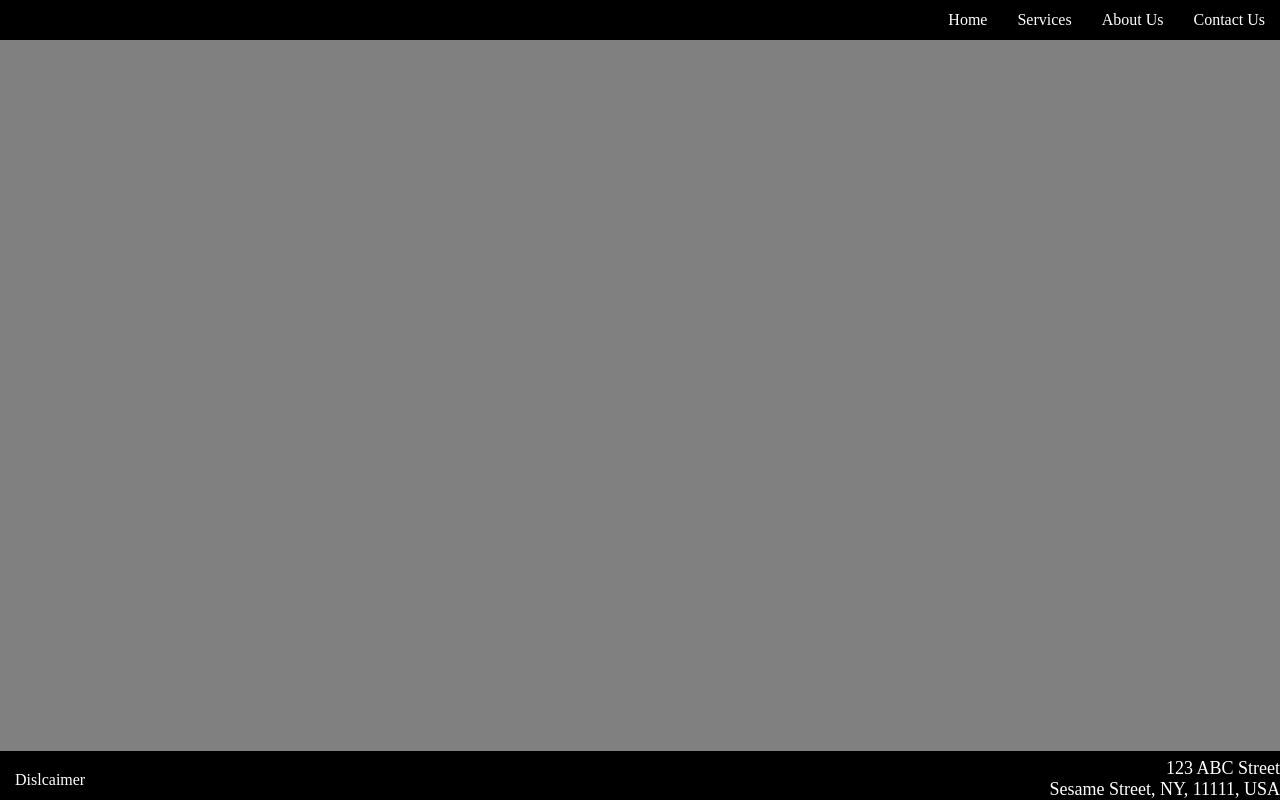
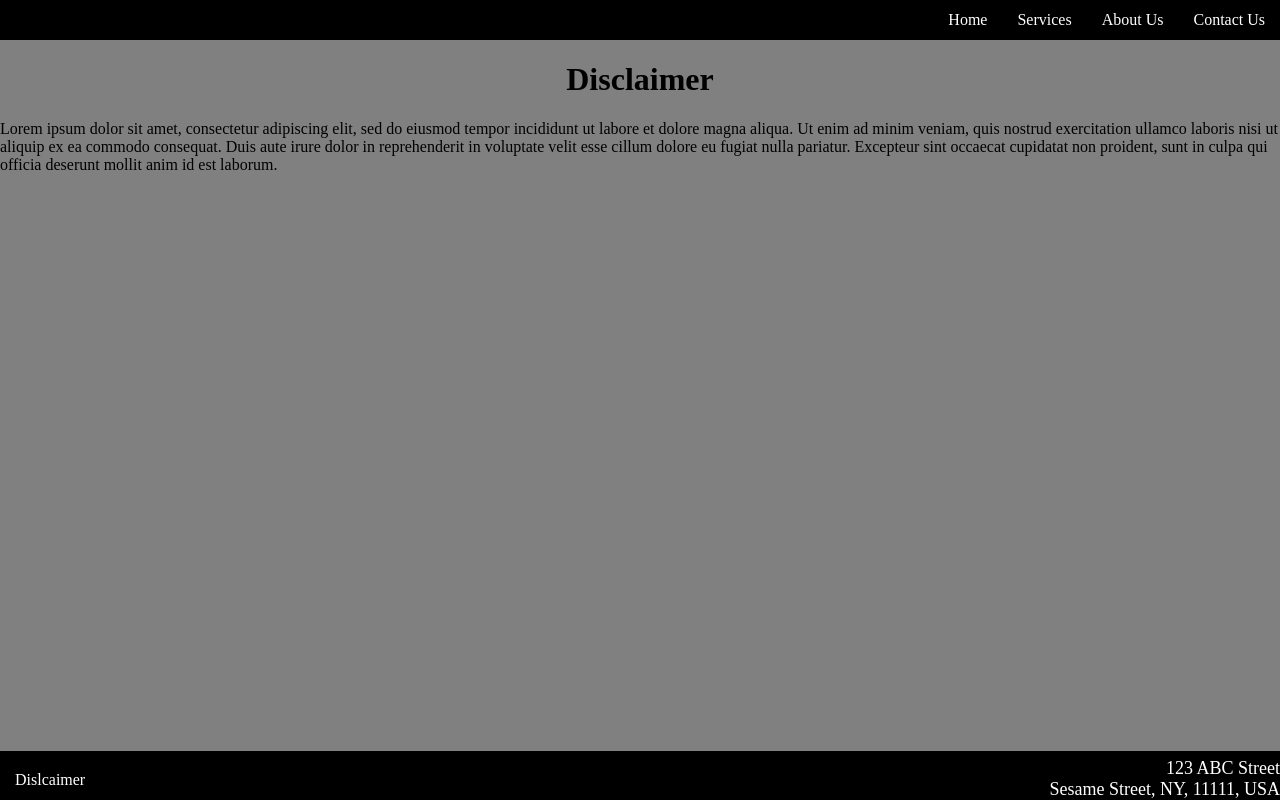
Before and after one commit to DBorhara/AcuityRiskManagement, a React (Create React App) app: page /disclaimer in a window 1280 px wide. Built offline with nearby package versions, Linux system fonts and the light colour scheme.

Commit message:
Added disclaimer page and route

```diff
--- a/src/App.js
+++ b/src/App.js
@@ -11,6 +11,7 @@ import Homepage from './pages/homepage/homepage.component';
 import ServicesPage from './pages/services/services.component';
 import AboutPage from './pages/about/about.component';
 import ContactPage from './pages/contact/contact.component';
+import DisclaimerPage from './pages/disclaimer/disclaimer.component';
 
 class App extends Component {
   render() {
@@ -23,6 +24,7 @@ class App extends Component {
             <Route path="/services" component={ServicesPage} />
             <Route path="/about" component={AboutPage} />
             <Route path="/contact" component={ContactPage} />
+            <Route path="/disclaimer" component={DisclaimerPage} />
           </Switch>
         </div>
         <Footer />
--- a/src/components/heroimage/heroimage.component.jsx
+++ b/src/components/heroimage/heroimage.component.jsx
@@ -1,7 +1,8 @@
 import React from 'react';
+import { Redirect } from 'react-router-dom';
 import './heroimage.styles.scss';
+
 import heroimage from '../../assets/img/heroimage.jpg';
-import { Redirect } from 'react-router-dom';
 
 const Hero = () => (
   <div className="container">
--- a/src/pages/contact/contact.component.jsx
+++ b/src/pages/contact/contact.component.jsx
@@ -1,6 +1,7 @@
 import React, { Component } from 'react';
+import './contact.styles.scss';
+
 import Hero from '../../components/heroimage/heroimage.component';
-import './contact.styles.scss';
 
 class ContactPage extends Component {
   constructor(props) {
--- /dev/null
+++ b/src/pages/disclaimer/disclaimer.component.jsx
@@ -0,0 +1,23 @@
+import React from 'react';
+import './disclaimer.styles.scss';
+
+const DisclaimerPage = () => (
+  <div>
+    <div>
+      <h1> Disclaimer</h1>
+    </div>
+    <div>
+      <p>
+        Lorem ipsum dolor sit amet, consectetur adipiscing elit, sed do eiusmod
+        tempor incididunt ut labore et dolore magna aliqua. Ut enim ad minim
+        veniam, quis nostrud exercitation ullamco laboris nisi ut aliquip ex ea
+        commodo consequat. Duis aute irure dolor in reprehenderit in voluptate
+        velit esse cillum dolore eu fugiat nulla pariatur. Excepteur sint
+        occaecat cupidatat non proident, sunt in culpa qui officia deserunt
+        mollit anim id est laborum.
+      </p>
+    </div>
+  </div>
+);
+
+export default DisclaimerPage;
--- a/src/pages/homepage/homepage.component.jsx
+++ b/src/pages/homepage/homepage.component.jsx
@@ -1,8 +1,8 @@
 import React from 'react';
+import './homepage.styles.scss';
 
 import Hero from '../../components/heroimage/heroimage.component';
 
-import './homepage.styles.scss';
 
 const HomePage = () => (
   <div>
```
Also changed, not shown: src/pages/disclaimer/disclaimer.styles.scss (added).
